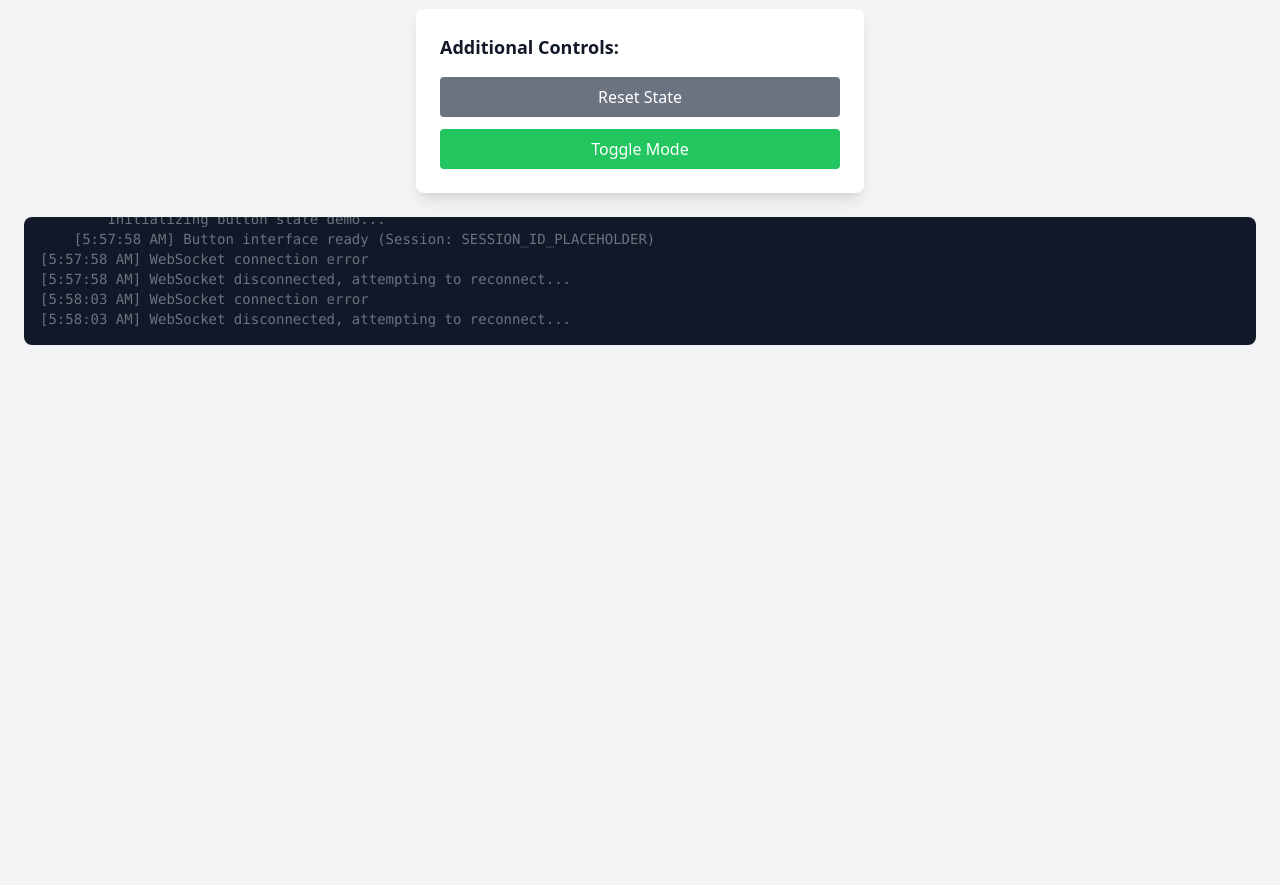
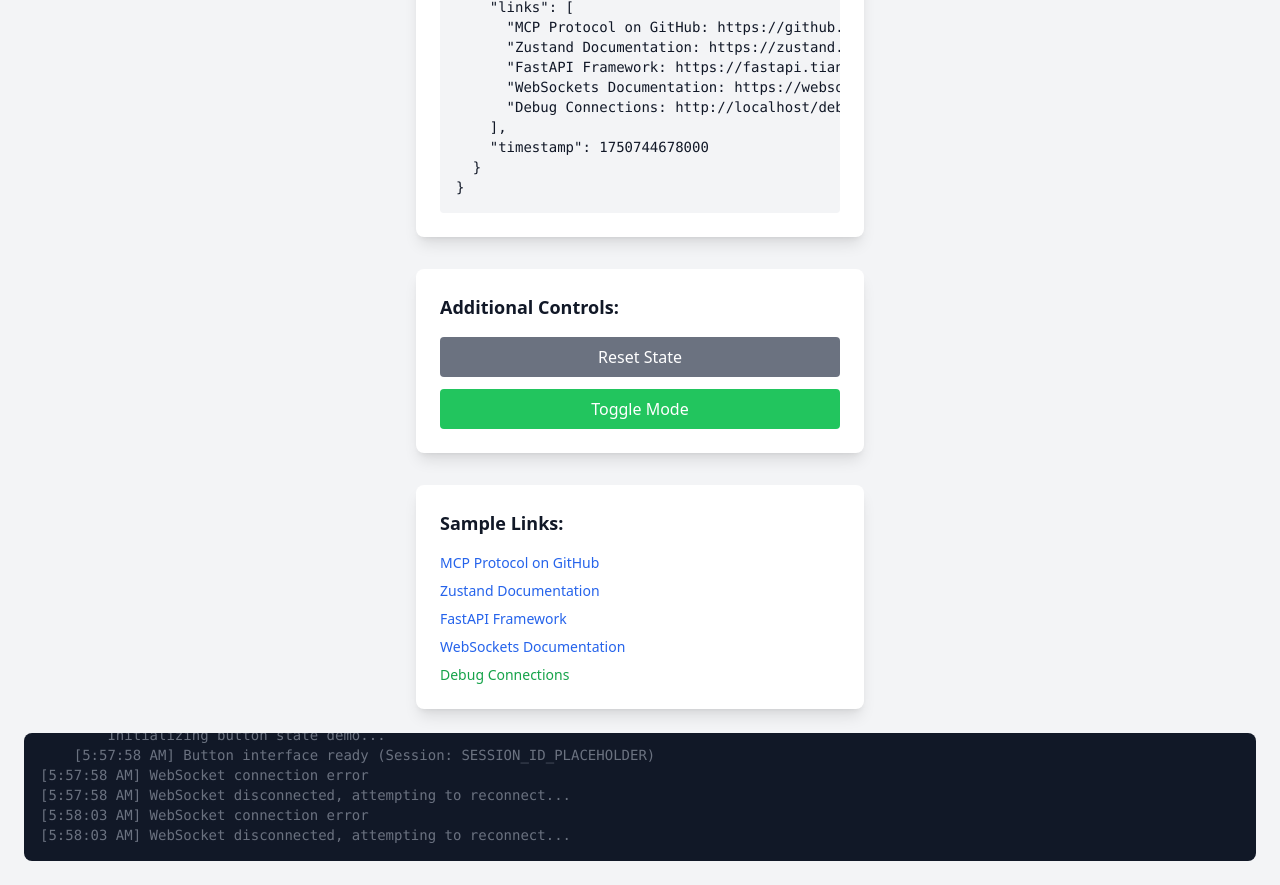
Before and after one commit to calvinw/mcp-servers, a plain HTML site: page mcp-button-state/static/index.html in a window 1280 px wide. Shown: the part 507-1392 px from the top of the page. Before the commit the page ends 876 px from the top, so only its background shows below. Drawn offline with nearby package versions, Linux system fonts and the light colour scheme.

Commit message:
LLM can see your webpagesgit add .git add .git add .

```diff
--- a/mcp-button-state/static/index.html
+++ b/mcp-button-state/static/index.html
@@ -59,6 +59,18 @@
                 </button>
             </div>
         </div>
+
+        <!-- Sample Links for Web Scraping Demo -->
+        <div class="bg-white p-6 rounded-lg shadow-lg w-full max-w-md">
+            <h3 class="text-lg font-semibold mb-4">Sample Links:</h3>
+            <div class="space-y-2 text-sm">
+                <a href="https://github.com/microsoft/mcp" class="text-blue-600 hover:underline block">MCP Protocol on GitHub</a>
+                <a href="https://zustand.js.org/" class="text-blue-600 hover:underline block">Zustand Documentation</a>
+                <a href="https://fastapi.tiangolo.com/" class="text-blue-600 hover:underline block">FastAPI Framework</a>
+                <a href="https://websockets.readthedocs.io/" class="text-blue-600 hover:underline block">WebSockets Documentation</a>
+                <a href="/debug/connections" class="text-green-600 hover:underline block">Debug Connections</a>
+            </div>
+        </div>
     </div>
 
     <!-- Message Log -->
@@ -72,7 +84,16 @@
             isClicked: false,
             clickCount: 0,
             lastClickTime: null,
-            mode: 'normal' // 'normal' or 'excited'
+            mode: 'normal', // 'normal' or 'excited'
+
+            // Web page metadata (updated dynamically)
+            pageData: {
+                title: document.title,
+                url: window.location.href,
+                content: '',
+                links: [],
+                timestamp: Date.now()
+            }
         };
 
         const stateListeners = [];
@@ -91,6 +112,20 @@
                 };
             }
         };
+
+        // Function to capture current page data
+        function updatePageData() {
+            const pageData = {
+                title: document.title,
+                url: window.location.href,
+                content: document.body.innerText.substring(0, 500) + '...', // Truncate for brevity
+                links: Array.from(document.links).slice(0, 10).map(a => `${a.innerText.trim()}: ${a.href}`),
+                timestamp: Date.now()
+            };
+
+            useStore.setState({ pageData });
+            return pageData;
+        }
 
         // Actions (Zustand-style)
         const actions = {
@@ -196,6 +231,9 @@
 
                     if (data.type === 'get-button-state') {
                         // MCP server is requesting current state
+                        // First update page data to get fresh web content
+                        updatePageData();
+
                         const currentState = useStore.getState();
                         const response = {
                             type: 'button-state-response',
@@ -256,6 +294,7 @@
         // Initialize when page loads
         document.addEventListener('DOMContentLoaded', () => {
             addLogEntry(`Button interface ready (Session: ${sessionId})`);
+            updatePageData(); // Initialize page data
             updateStateDisplay();
             connectWebSocket();
         });
```
